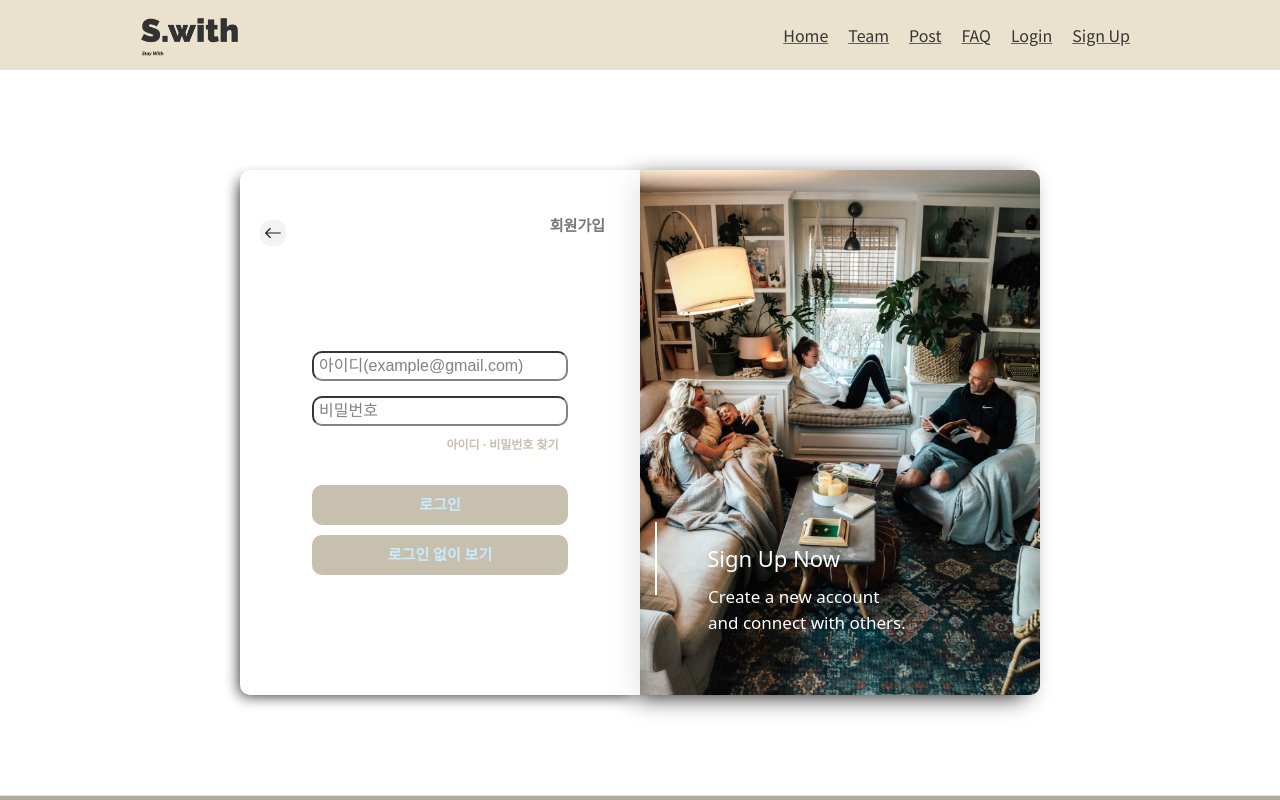
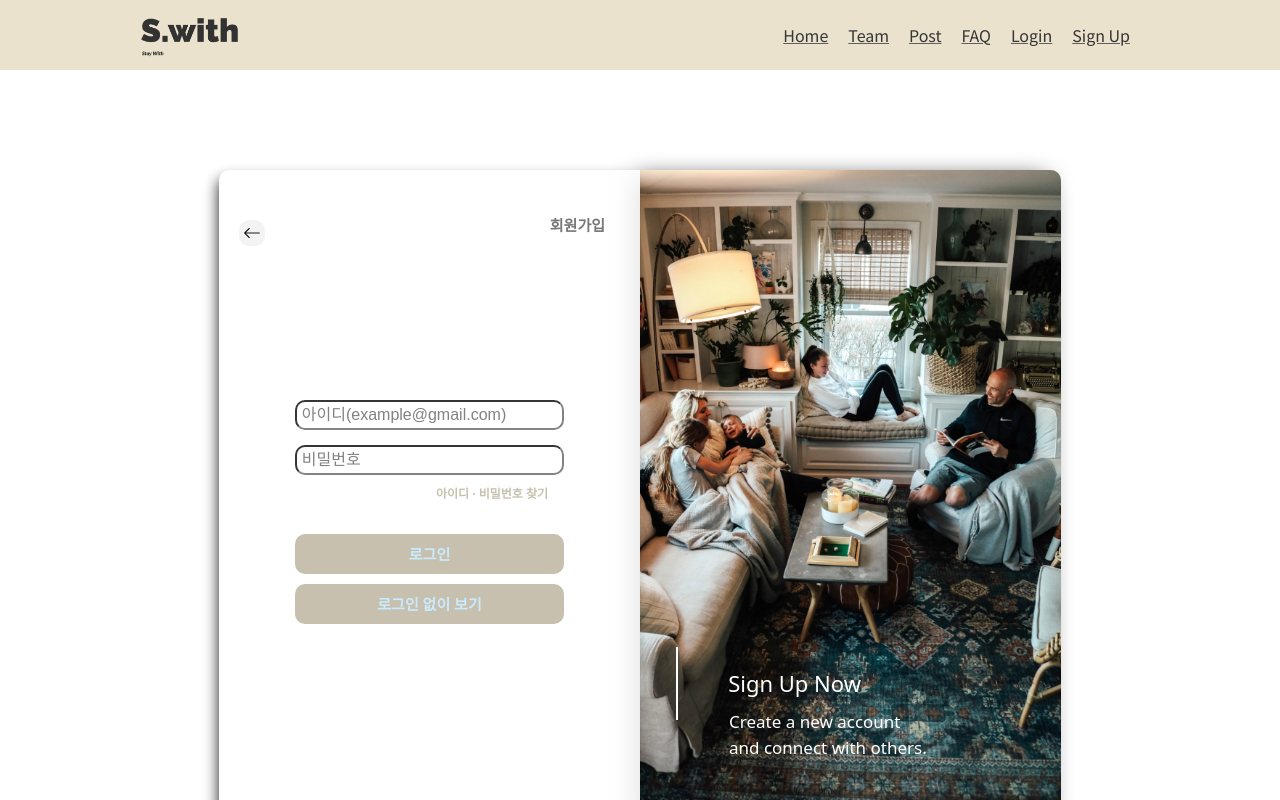
Before and after one commit to Yjason-K/AIVLE_BigProject_Swith, a React (Create React App) app: page /login in a window 1280 px wide. Shown: the top 800 px of the page. Built offline with nearby package versions, Linux system fonts and the light colour scheme.

Commit message:
style - login.js height 조절

```diff
--- a/src/pages/login.js
+++ b/src/pages/login.js
@@ -44,7 +44,7 @@ const LOGIN = () => {
 
 
   return (
-    <div className="login">
+    <div className="login" style={{height: "814px"}}>
       <Myheader />
       <Fragment>
         <div className="login_container">
--- a/src/style/login.css
+++ b/src/style/login.css
@@ -15,8 +15,8 @@
     justify-content: center;
     align-items: center;
     min-width: 400px;
-    width: 400px;
-    height: 525px;
+    width: 100%;
+    height: 650px;
     background-color: white;
     border-radius: 10px 0px 0px 10px;
     box-shadow: -5px 5px 15px -5px black;
@@ -26,17 +26,17 @@
 
 .login_loginArea{
     position: relative;
-    padding-top: 100px;
+    padding-top: 150px;
     width: 80%;
-    height: 75%;
+    height: 80%;
     border-radius: 10px;
     text-align: center;
   }
 
 .loginArea_right{
     position: relative;
-    width: 400px;
-    height: 525px;
+    width: 100%;
+    height: 650px;
     min-width: 400px;
     background-color: #c2baa6;
     border-radius: 0px 10px 10px 0px;
```
